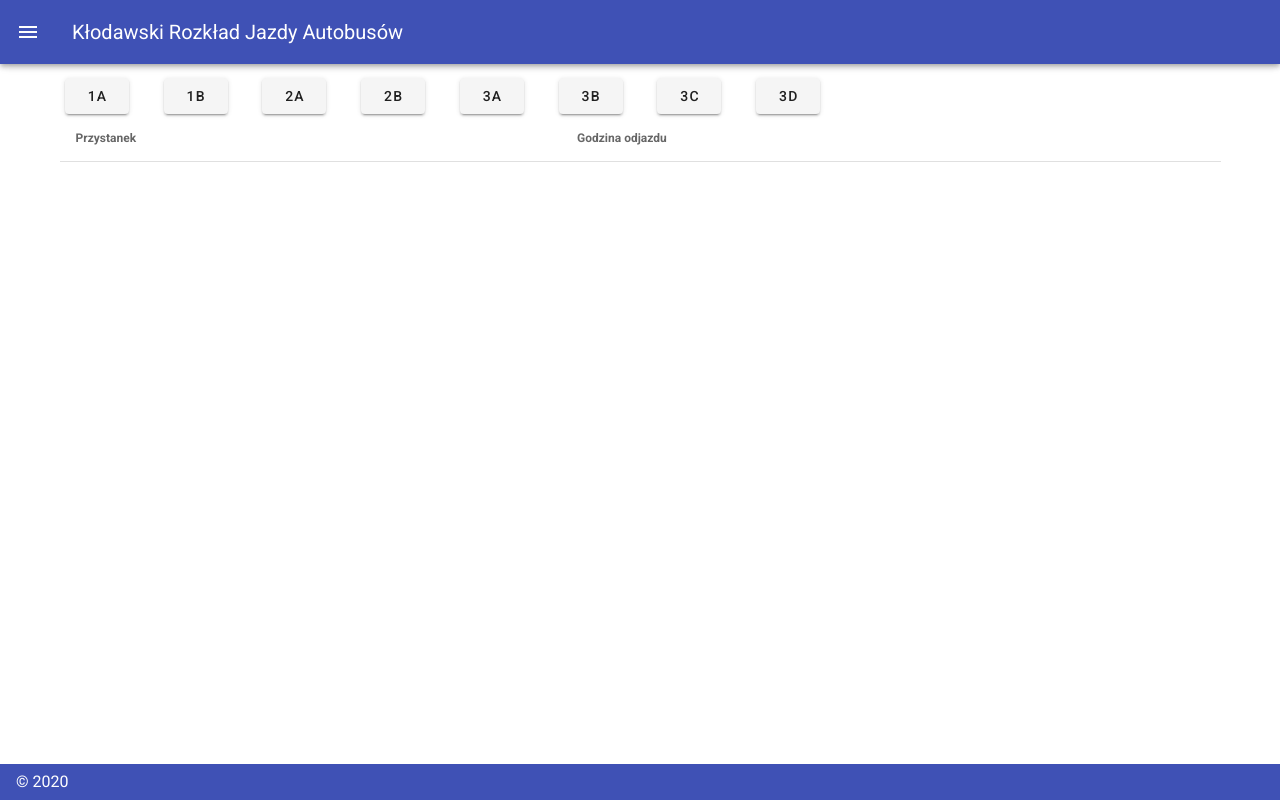
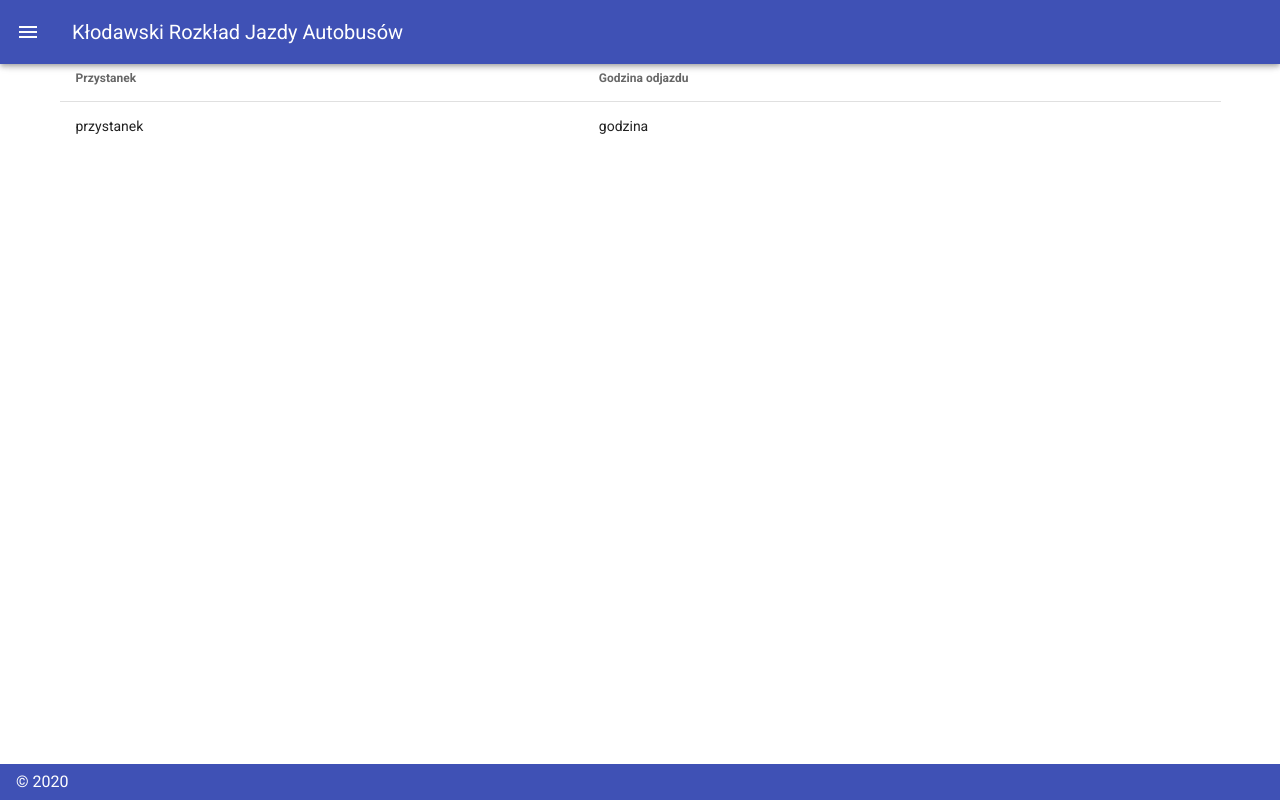
Before and after one commit to leszekjanczewski/krja_vue_pwa, a Vue app: page / in a window 1280 px wide. Built offline with nearby package versions, Linux system fonts and the light colour scheme.

Commit message:
some changes

```diff
--- a/src/components/AdminAddLine/AddLine.vue
+++ b/src/components/AdminAddLine/AddLine.vue
@@ -92,6 +92,7 @@ export default {
   methods: {
     addLine (data) {
       this.$store.dispatch('lines/addLine', data)
+      this.loadLines()
     },
     showModal () {
       this.isModalVisible = true
@@ -100,7 +101,6 @@ export default {
       this.isModalVisible = false
     },
     removeLine (index) {
-      this.lines.splice(index, 1)
     },
     async loadLines () {
       this.isLoading = true
--- a/src/components/BusLines/Desktop/BusLines.vue
+++ b/src/components/BusLines/Desktop/BusLines.vue
@@ -1,67 +1,11 @@
 <template>
     <v-row class="bus-lines">
-      <v-col class="text-center" cols="1">
+      <v-col v-for="(line) in lines" :key="line.id" class="text-center" cols="1">
         <v-tooltip bottom>
           <template v-slot:activator="{ on }">
-            <v-btn v-on="on">1A</v-btn>
+            <v-btn v-on="on">{{ line.name }}</v-btn>
           </template>
-          <span>Różanki/Wojcieszyce - Gorzów</span>
-        </v-tooltip>
-      </v-col>
-      <v-col class="text-center" cols="1">
-        <v-tooltip bottom>
-          <template v-slot:activator="{ on }">
-            <v-btn v-on="on">1B</v-btn>
-          </template>
-          <span>Róźanki Szklarnia - Gorzów</span>
-        </v-tooltip>
-      </v-col>
-      <v-col class="text-center" cols="1">
-        <v-tooltip bottom>
-          <template v-slot:activator="{ on }">
-            <v-btn v-on="on">2A</v-btn>
-          </template>
-          <span>Gorzów - Santocko - Kłodawa - Gorzów</span>
-        </v-tooltip>
-      </v-col>
-      <v-col class="text-center" cols="1">
-        <v-tooltip bottom>
-          <template v-slot:activator="{ on }">
-            <v-btn v-on="on">2B</v-btn>
-          </template>
-          <span>Gorzów - Chwalęcice - Santocko - Gorzów</span>
-        </v-tooltip>
-      </v-col>
-      <v-col class="text-center" cols="1">
-          <v-tooltip bottom>
-          <template v-slot:activator="{ on }">
-            <v-btn v-on="on">3A</v-btn>
-          </template>
-          <span>Gorzów - Kłodawa - Łośno - Zdrosiko - Różanki - Gorzów</span>
-        </v-tooltip>
-      </v-col>
-      <v-col class="text-center" cols="1">
-        <v-tooltip bottom>
-          <template v-slot:activator="{ on }">
-            <v-btn v-on="on">3B</v-btn>
-          </template>
-          <span>Gorzów - Różanki - Zdrosiko - Łośno - Kłodawa - Gorzów</span>
-        </v-tooltip>
-      </v-col>
-      <v-col class="text-center" cols="1">
-        <v-tooltip bottom>
-          <template v-slot:activator="{ on }">
-            <v-btn v-on="on">3C</v-btn>
-          </template>
-          <span>Gorzów - Kłodawa - Łośno - Zdroisko - Wojcieszyce - Kłodawa - Gorzów</span>
-        </v-tooltip>
-      </v-col>
-      <v-col class="text-center" cols="1">
-        <v-tooltip bottom>
-          <template v-slot:activator="{ on }">
-            <v-btn v-on="on">3D</v-btn>
-          </template>
-          <span>Gorzów - Kłodawa - Wojcieszyce - Zdroisko - Łośno - Kłodawa - Gorzów</span>
+          <span>{{ line.description }}</span>
         </v-tooltip>
       </v-col>
     </v-row>
@@ -69,8 +13,34 @@
 
 <script>
 export default {
-  data: () => ({
-  })
+  computed: {
+    lines () {
+      return this.$store.getters['lines/lines']
+    }
+  },
+  data () {
+    return {
+      linieTest: [
+        {
+          id: 1,
+          name: '2c',
+          description: 'opis testowy'
+        },
+        {
+          id: 2,
+          name: '3c',
+          description: 'opis testowy drugi'
+        }
+      ]
+    }
+  },
+  methods: {
+    async loadLines () {
+      this.isLoading = true
+      await this.$store.dispatch('lines/loadLines')
+      this.isLoading = false
+    }
+  }
 }
 </script>
 
--- a/src/components/BusStations/Desktop/BusStations.vue
+++ b/src/components/BusStations/Desktop/BusStations.vue
@@ -8,9 +8,9 @@
         </tr>
       </thead>
       <tbody>
-        <tr v-for="item in desserts" :key="item.name">
-          <td>{{ item.name }}</td>
-          <td>{{ item.calories }}</td>
+        <tr>
+          <td>przystanek</td>
+          <td>godzina</td>
         </tr>
       </tbody>
     </template>
--- a/src/store/modules/lines/actions.js
+++ b/src/store/modules/lines/actions.js
@@ -45,7 +45,6 @@ export default {
       }
       lines.push(line)
     }
-
     context.commit('setLines', lines)
   }
 }
```
